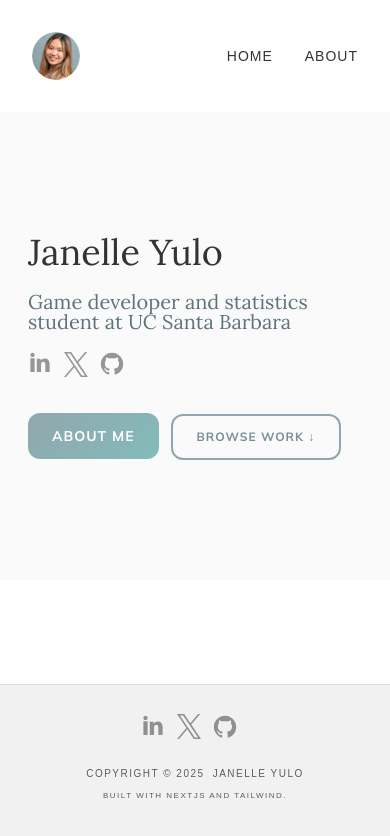
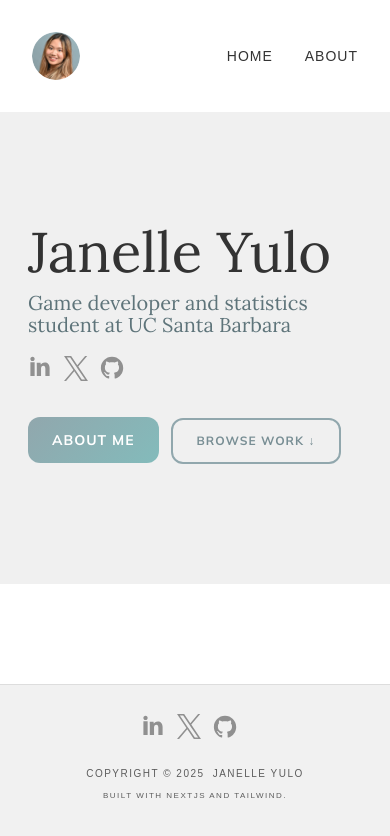
Before and after one commit to 8yulo/personal-website, a Next.js app: page / in a window 390 px wide. Shown: the top 836 px of the page. Built offline with nearby package versions, Linux system fonts and the light colour scheme.

Commit message:
color head section

```diff
--- a/app/Main.tsx
+++ b/app/Main.tsx
@@ -13,12 +13,12 @@ const lora = Lora({
 export default function Home() {
   return (
     <section className="bg-white">
-      <div className="w-full bg-[#fafafa] py-[120px] px-3 text-center">
+      <div className="w-full bg-[#f0f0f0] py-[120px] px-3 text-center">
         <div className="mx-auto max-w-[728px] md:max-w-[940px] px-4 text-left animate-fade-in-up">
-          <h1 className={`${lora.className} text-[#333] text-4xl md:text-[56px] mb-[20px]`}>
+          <h1 className={`${lora.className} text-[#333] text-4xl text-[56px] mb-[20px]`}>
             Janelle Yulo
           </h1>
-          <h2 className={`${lora.className} text-[#5e747a] text-left text-[20px] font-normal leading-[20px] normal-case mb-[20px]`}>
+          <h2 className={`${lora.className} text-[#5e747a] text-left text-[20px] font-normal leading-2 normal-case mb-[20px]`}>
             Game developer and statistics student at UC Santa Barbara
           </h2>
 
```
